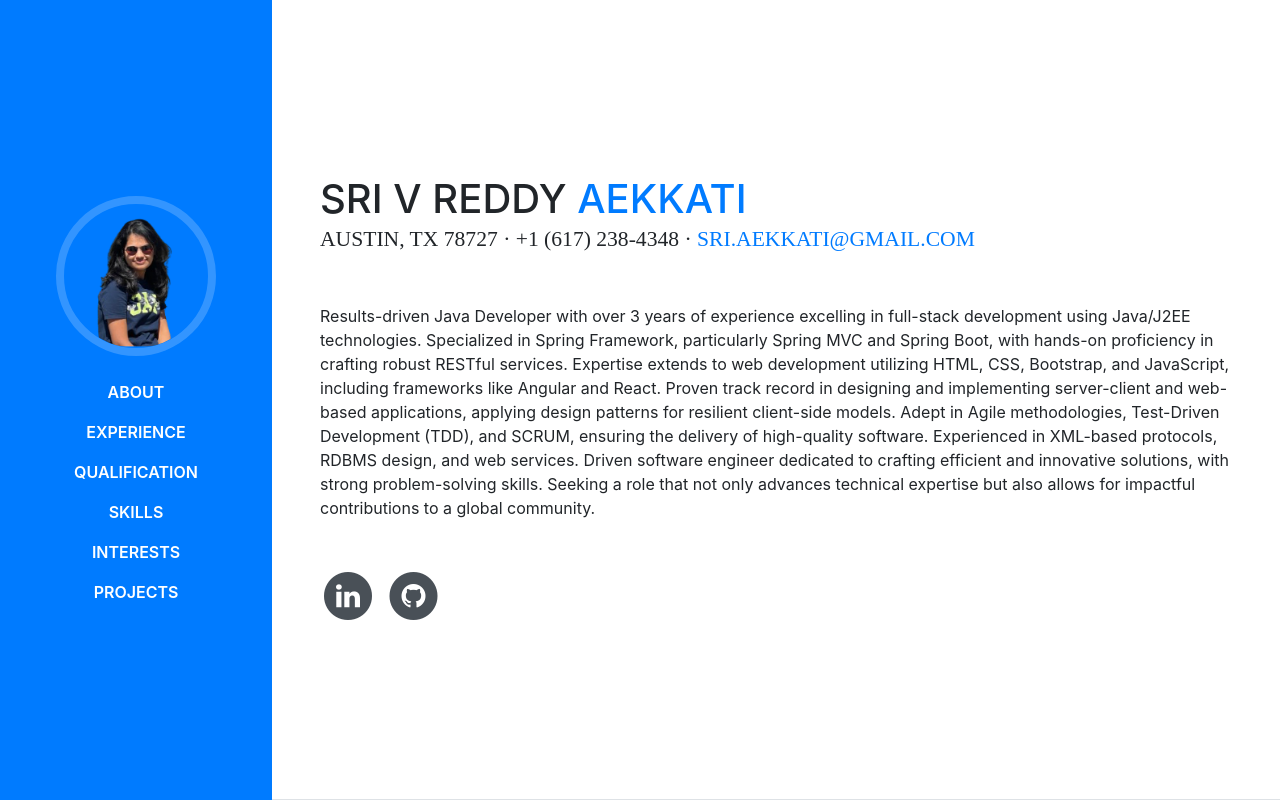
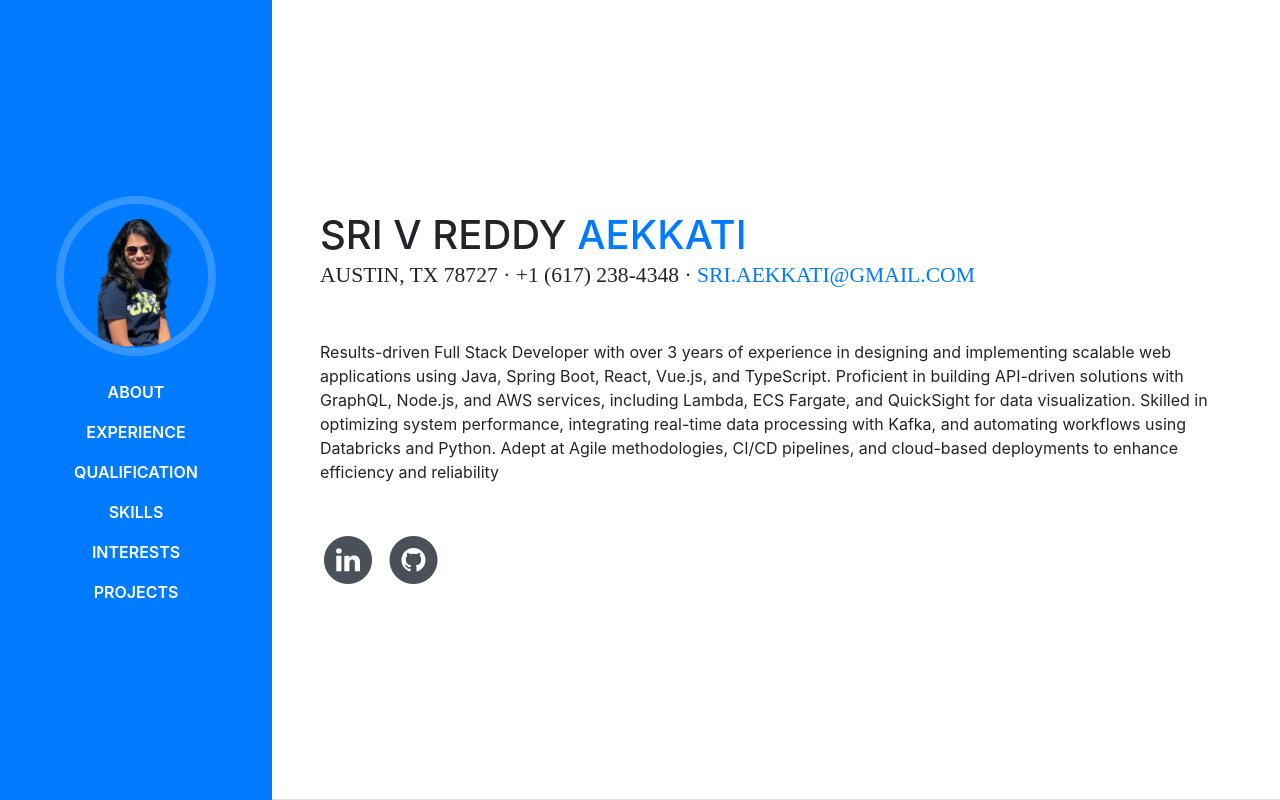
Before and after one commit to sriaekkati/Sri_Portfolio, a website with bundled scripts: page index.html in a window 1280 px wide. Shown: the top 800 px of the page. Built offline with nearby package versions, Linux system fonts and the light colour scheme; a web font is replaced by a local one.

Commit message:
summary update

```diff
--- a/index.html
+++ b/index.html
@@ -72,7 +72,7 @@
           <div class="subheading mb-5"> Austin, TX 78727 · +1 (617) 238-4348 ·
             <a href="mailto:sri.aekkati@gmail.com">sri.aekkati@gmail.com</a>
           </div>
-          <p class="mb-5">Results-driven Java Developer with over 3 years of experience excelling in full-stack development using Java/J2EE technologies. Specialized in Spring Framework, particularly Spring MVC and Spring Boot, with hands-on proficiency in crafting robust RESTful services. Expertise extends to web development utilizing HTML, CSS, Bootstrap, and JavaScript, including frameworks like Angular and React. Proven track record in designing and implementing server-client and web-based applications, applying design patterns for resilient client-side models. Adept in Agile methodologies, Test-Driven Development (TDD), and SCRUM, ensuring the delivery of high-quality software. Experienced in XML-based protocols, RDBMS design, and web services. Driven software engineer dedicated to crafting efficient and innovative solutions, with strong problem-solving skills. Seeking a role that not only advances technical expertise but also allows for impactful contributions to a global community.</p>
+          <p class="mb-5">Results-driven Full Stack Developer with over 3 years of experience in designing and implementing scalable web applications using Java, Spring Boot, React, Vue.js, and TypeScript. Proficient in building API-driven solutions with GraphQL, Node.js, and AWS services, including Lambda, ECS Fargate, and QuickSight for data visualization. Skilled in optimizing system performance, integrating real-time data processing with Kafka, and automating workflows using Databricks and Python. Adept at Agile methodologies, CI/CD pipelines, and cloud-based deployments to enhance efficiency and reliability</p>
           <ul class="list-inline list-social-icons mb-0">
             <li class="list-inline-item">
               <a href="https://www.linkedin.com/in/srivreddy/">
```
